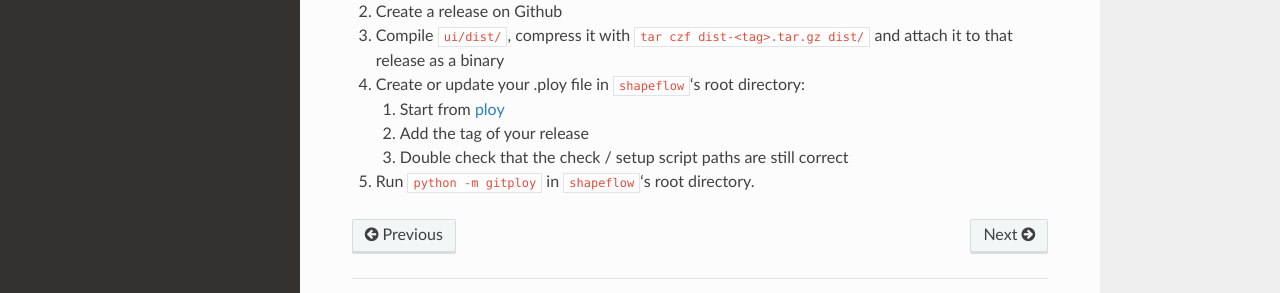
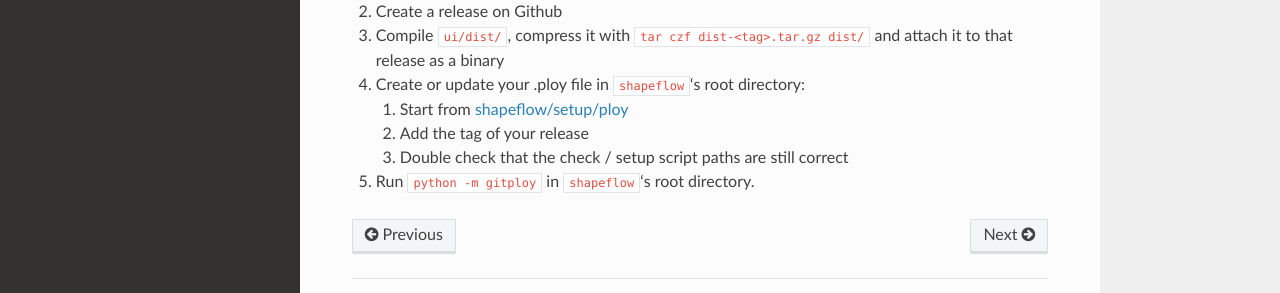
Before and after one commit to ybnd/shapeflow, a Sphinx documentation site: the page built from docs/source/developing.rst, in a window 1280 px wide and 900 px high, scrolled down 1385 px. Shown: the part 516-809 px from the top of the window. Built offline with Sphinx 7.4.7 and the Read the Docs theme 2.0.0, drawn with Linux system fonts in a browser that asks for light colours.

Commit message:
Make 'ploy' a bit more clear

```diff
--- a/docs/source/developing.rst
+++ b/docs/source/developing.rst
@@ -123,7 +123,7 @@
 
 #. Create or update your .ploy file in ``shapeflow``\ ‘s root directory:
 
-   #. Start from `ploy`_
+   #. Start from `shapeflow/setup/ploy <ploy>`_
 
    #. Add the tag of your release
 
```
